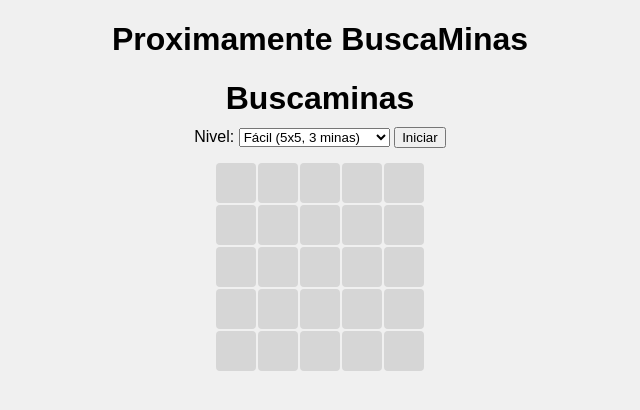
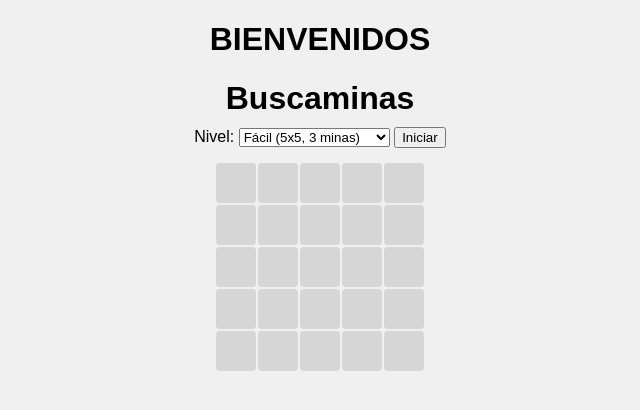
Before and after one commit to Jossie-riko/BuscaMinas, a plain HTML site: page index.html in a window 1280 px wide. Shown: the whole page, without its empty margins (320-960 px from the left). Drawn offline with Linux system fonts and the light colour scheme.

Commit message:
index.html

```diff
--- a/index.html
+++ b/index.html
@@ -3,10 +3,10 @@
 <html lang="es">
 <head>
   <meta charset="UTF-8">
-  <title>Buscaminas</title>
+  <title>BuscaMinas</title>
   <link rel="stylesheet" href="style.css">
     <body>
-    <h1>Proximamente BuscaMinas</h1>
+    <h1>BIENVENIDOS</h1>
     <script src="script.js"></script>
 </body>
   <style>
```
